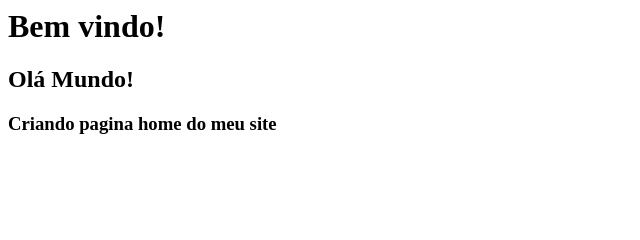
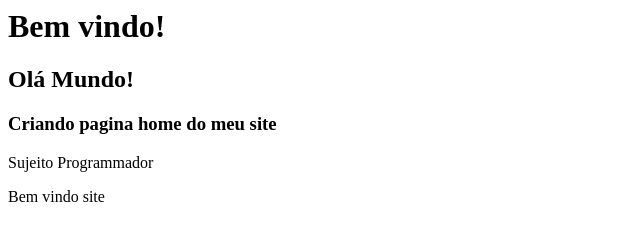
Before and after one commit to jonildemorais3/sujeito_github, a plain HTML site: page index.html in a window 1280 px wide. Shown: the whole page, without its empty margins (0-640 px from the left). Drawn offline with Linux system fonts and the light colour scheme.

Commit message:
Finalizando pagina home com toda descricao

```diff
--- a/index.html
+++ b/index.html
@@ -2,3 +2,5 @@
 <h2>Olá Mundo!</h2>
 
 <h3>Criando pagina home do meu site</h3>
+<p>Sujeito Programmador</p>
+<p>Bem vindo site</p>
```
Also changed, not shown: nomes.txt.
